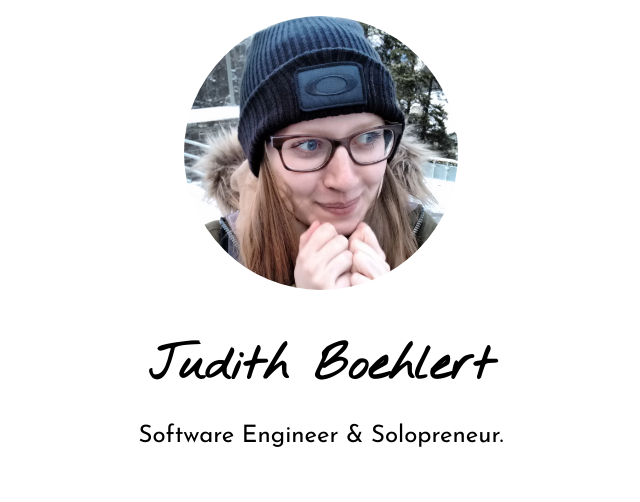
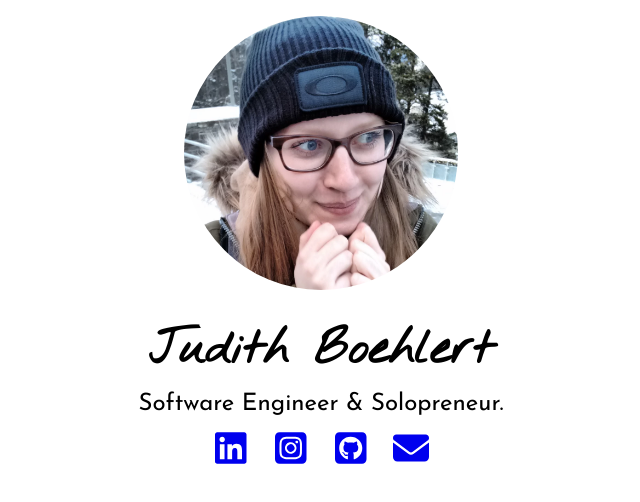
Before and after one commit to judicodes/judicodes-homepage, a Nuxt app: page / in a window 1280 px wide. Shown: the top 502 px of the page, without its empty margins (319-959 px from the left). Built offline with nearby package versions, Linux system fonts and the light colour scheme.

Commit message:
Add links with icons to CustomHeader.

```diff
--- a/components/CustomHeader.vue
+++ b/components/CustomHeader.vue
@@ -7,12 +7,60 @@
     </v-row>
     <v-row justify="center">
       <v-col cols="12" align="center">
-        <h1 class="name pa-4">Judith Boehlert</h1>
+        <h1 class="name">Judith Boehlert</h1>
         <h2 class="subtitle">Software Engineer & Solopreneur.</h2>
+        <v-row justify="center" class="pa-5">
+          <a
+            v-for="icon in icons"
+            :key="icon.iconString"
+            :href="icon.url"
+            target="_blank"
+            :title="icon.title"
+          >
+            <v-icon :icon="icon.iconString" size="36px" class="mx-3" />
+          </a>
+        </v-row>
       </v-col>
     </v-row>
   </v-container>
 </template>
+
+<script lang="ts">
+interface IconLink {
+  iconString: string;
+  url: string;
+  title: string;
+}
+
+export default defineComponent({
+  data() {
+    return {
+      icons: [
+        {
+          iconString: 'fa-brands fa-linkedin',
+          url: 'https://linkedin.com/in/jboehlert',
+          title: 'LinkedIn'
+        },
+        {
+          iconString: 'fa-brands fa-square-instagram',
+          url: 'https://www.instagram.com/judi_codes/',
+          title: 'Instagram @judi_codes'
+        },
+        {
+          iconString: 'fa-brands fa-square-github',
+          url: 'https://github.com/judicodes',
+          title: 'GitHub'
+        },
+        {
+          iconString: 'fas fa-envelope',
+          url: 'mailto:hello@judithboehlert.com',
+          title: 'Send me an email'
+        }
+      ] as IconLink[]
+    };
+  }
+});
+</script>
 
 <style scoped lang="scss">
 .name {
--- a/package.json
+++ b/package.json
@@ -14,7 +14,11 @@
     "prepare": "husky install"
   },
   "dependencies": {
-    "@mdi/font": "^7.2.96",
+    "@fortawesome/fontawesome-svg-core": "^6.4.0",
+    "@fortawesome/free-brands-svg-icons": "^6.4.0",
+    "@fortawesome/free-regular-svg-icons": "^6.4.0",
+    "@fortawesome/free-solid-svg-icons": "^6.4.0",
+    "@fortawesome/vue-fontawesome": "^3.0.3",
     "@nuxtjs/google-fonts": "^3.0.1",
     "sass": "^1.63.6",
     "vuetify": "^3.3.6"
--- a/plugins/vuetify.ts
+++ b/plugins/vuetify.ts
@@ -1,13 +1,25 @@
 import { createVuetify } from 'vuetify';
 import 'vuetify/styles';
-import '@mdi/font/css/materialdesignicons.css';
+import { aliases, fa } from 'vuetify/iconsets/fa-svg';
+import { library } from '@fortawesome/fontawesome-svg-core';
+// eslint-disable-next-line import/named
+import { FontAwesomeIcon } from '@fortawesome/vue-fontawesome';
+import { faEnvelope } from '@fortawesome/free-solid-svg-icons';
+import { faLinkedin, faInstagramSquare, faGithubSquare } from '@fortawesome/free-brands-svg-icons';
 
 export default defineNuxtPlugin((nuxtApp) => {
   const vuetify = createVuetify({
     icons: {
-      defaultSet: 'mdi'
+      defaultSet: 'fa',
+      aliases,
+      sets: { fa }
     }
   });
+  nuxtApp.vueApp.component('font-awesome-icon', FontAwesomeIcon);
+  library.add(faLinkedin);
+  library.add(faInstagramSquare);
+  library.add(faGithubSquare);
+  library.add(faEnvelope);
 
   nuxtApp.vueApp.use(vuetify);
 });
```
Also changed, not shown: 2 other files (tests, documents, lock files or other folders).
